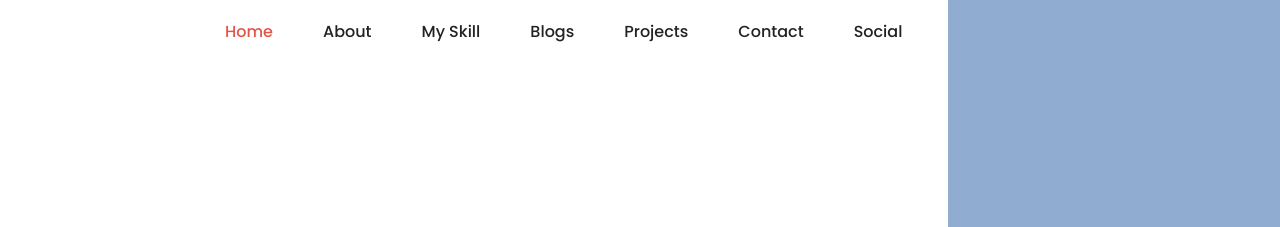
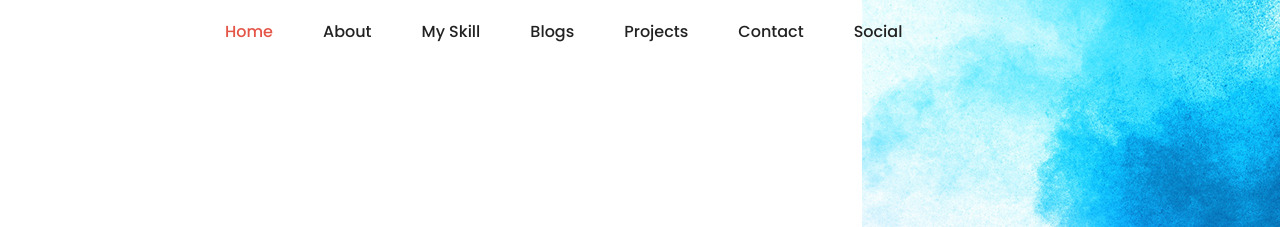
Before and after one commit to ajbsoftinfo/ajbsoftinfo.github.io, a plain HTML site: page index.html in a window 1280 px wide. Shown: the top 227 px of the page. Drawn offline with nearby package versions, Linux system fonts and the light colour scheme; some packages are replaced by stand-ins of ours; files that its build step writes are made by us from their sources.

Commit message:
add banner image

```diff
--- a/scss/theme/_home.scss
+++ b/scss/theme/_home.scss
@@ -1,6 +1,6 @@
 //--------- Start Banner Area -------------//
 .home-banner-area {
-    background: url(../img/banner-bg.jpg) center;
+    background: url(../img/banner-bg-1.jpg) center;
     background-size: cover;
     .fullscreen {
         @media (max-width: 769px) {
```
Also changed, not shown: img/banner-bg-1.jpg (added).
